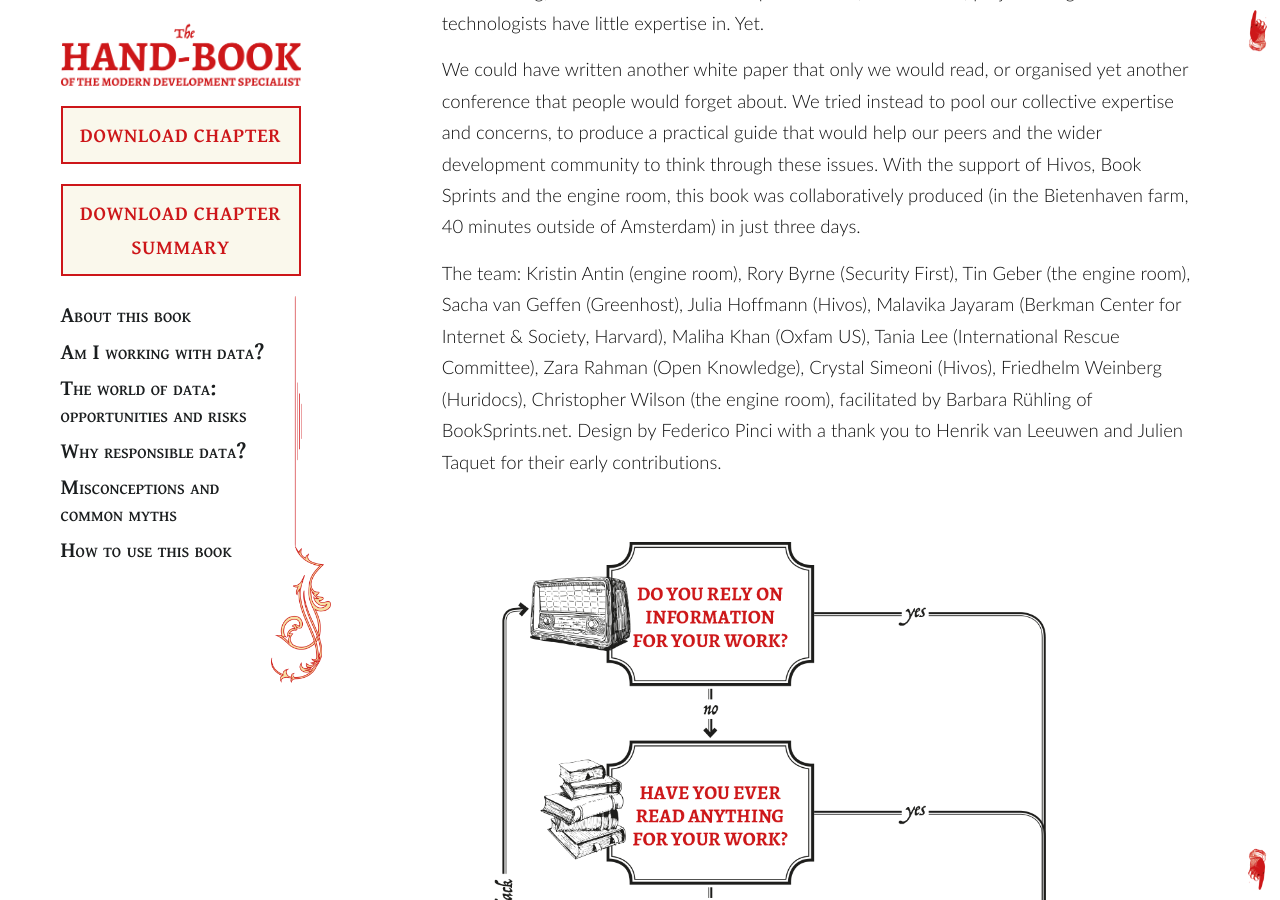
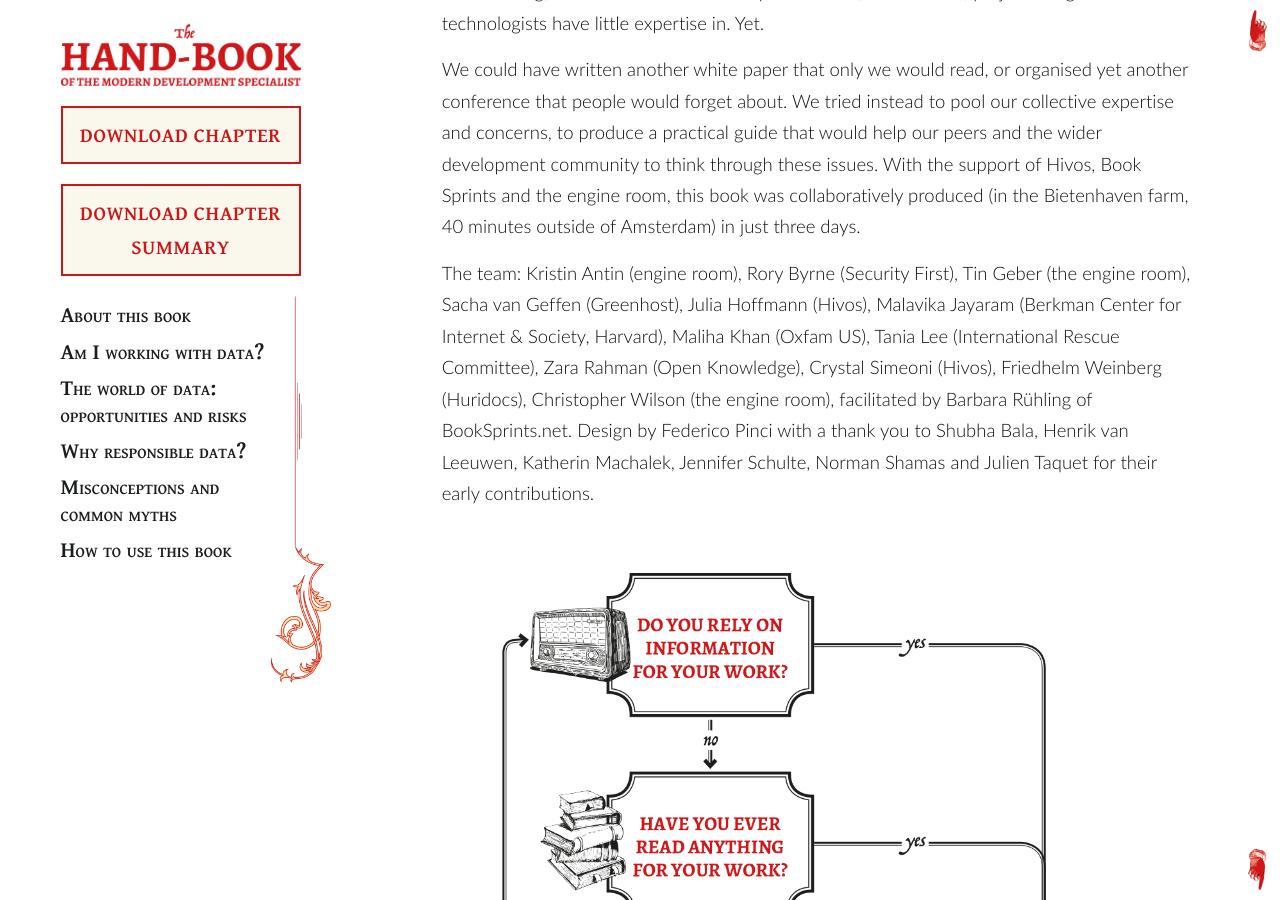
Before and after one commit to the-engine-room/responsible-data-handbook, a Jekyll site: the page built from _posts/0001-01-01-chapter-00-introduction.md, in a window 1280 px wide and 900 px high, scrolled down 1935 px. Built offline with Jekyll 4.4.1, drawn with Linux system fonts in a browser that asks for light colours; comment, search, counter and statistics services are not loaded.

Commit message:
Update early contributors

```diff
--- a/_posts/0001-01-01-chapter-00-introduction.md
+++ b/_posts/0001-01-01-chapter-00-introduction.md
@@ -75,8 +75,7 @@
 (Oxfam US), Tania Lee (International Rescue Committee), Zara Rahman (Open
 Knowledge), Crystal Simeoni (Hivos), Friedhelm Weinberg (Huridocs), Christopher
 Wilson (the engine room), facilitated by Barbara Rühling of BookSprints.net.
-Design by Federico Pinci with a thank you to Henrik van Leeuwen and Julien
-Taquet for their early contributions.
+Design by Federico Pinci with a thank you to Shubha Bala, Henrik van Leeuwen, Katherin Machalek, Jennifer Schulte, Norman Shamas and Julien Taquet for their early contributions.
 
 ![Am I working with data?](../assets/img/img-00-01.png)
 
```
